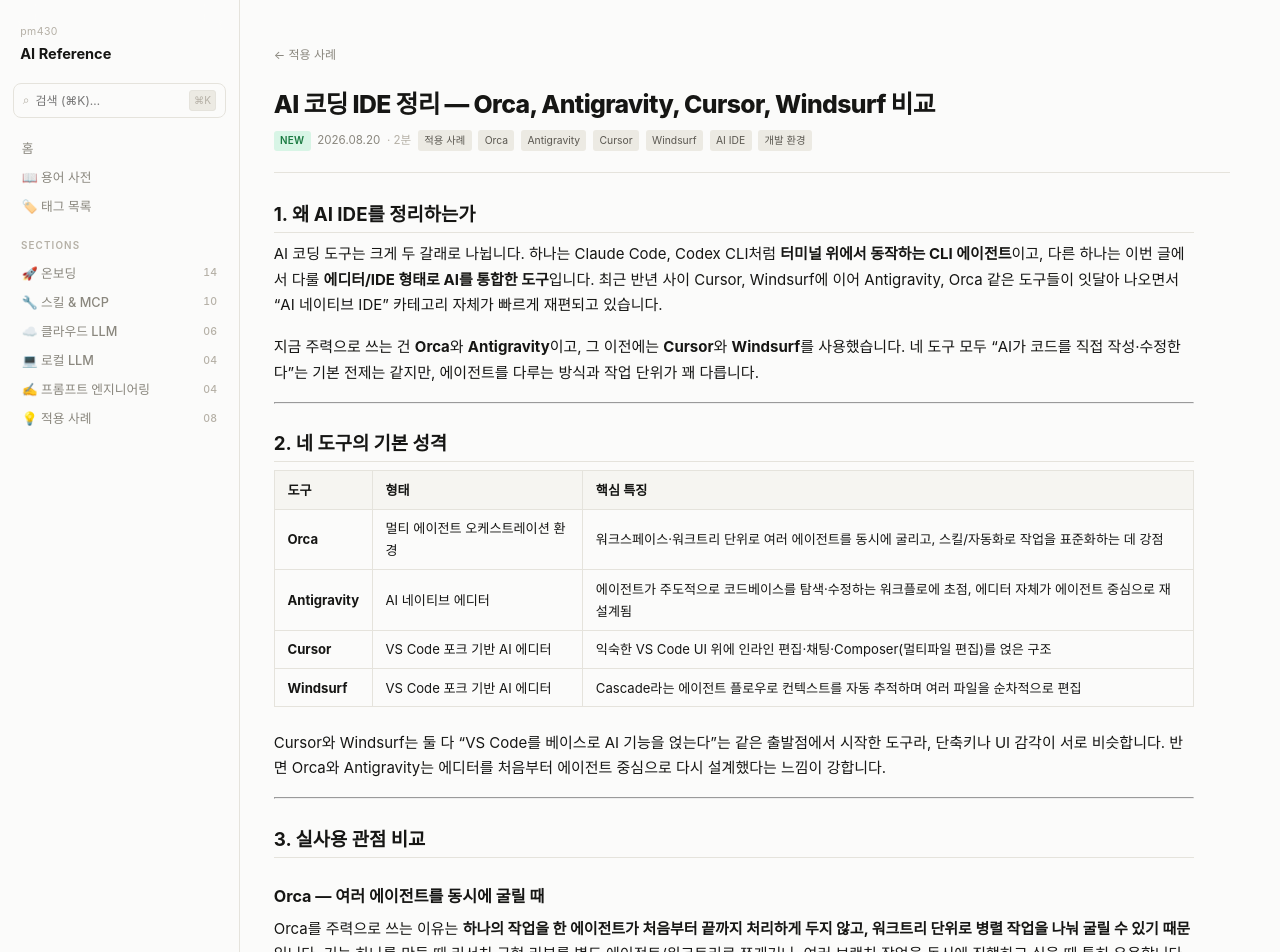
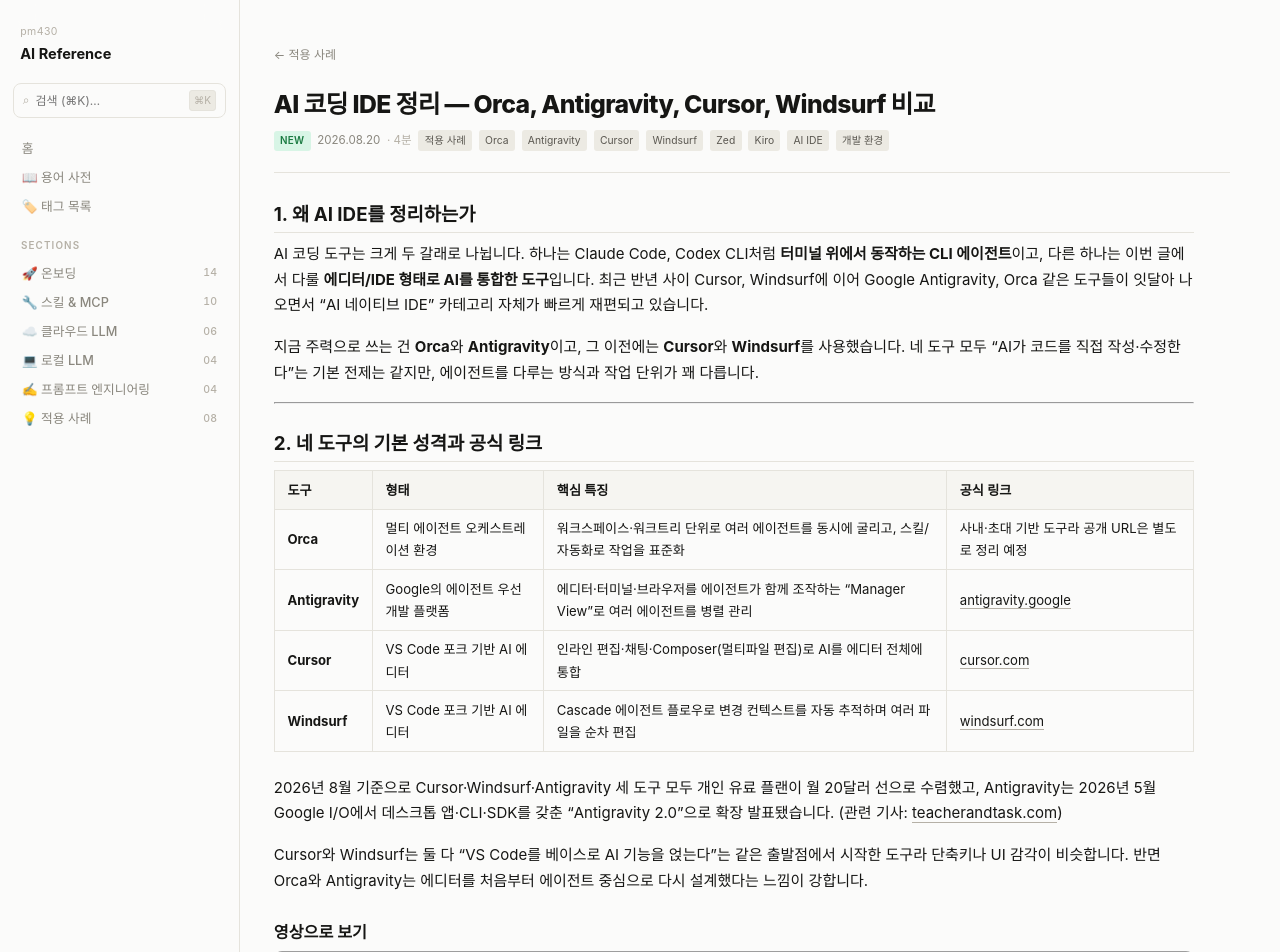
Before and after one commit to pm430/ai-reference, a Jekyll site: the page built from _posts/2026-08-21-ai-ide-comparison-orca-antigravity-cursor-windsurf.md, in a window 1280 px wide and 1400 px high. Shown: the top 952 px of the window. Built offline with Jekyll 4.4.1, drawn with Linux system fonts in a browser that asks for light colours; some web fonts are replaced; some of the changed text lies outside the part shown; grey boxes are pictures that could not be loaded.

Commit message:
fix: AI IDE 비교 포스트에 공식 링크·데모 영상·추천 IDE 추가
Co-Authored-By: Claude Opus 4.8 <noreply@anthropic.com>

```diff
--- a/_posts/2026-08-21-ai-ide-comparison-orca-antigravity-cursor-windsurf.md
+++ b/_posts/2026-08-21-ai-ide-comparison-orca-antigravity-cursor-windsurf.md
@@ -2,41 +2,55 @@
 layout: post
 title: "AI 코딩 IDE 정리 — Orca, Antigravity, Cursor, Windsurf 비교"
 categories: use-cases
-tags: [Orca, Antigravity, Cursor, Windsurf, AI IDE, 개발 환경]
+tags: [Orca, Antigravity, Cursor, Windsurf, Zed, Kiro, AI IDE, 개발 환경]
 date: 2026-08-21 00:00:00 +0900
-excerpt: "요즘 주력으로 쓰는 Orca·Antigravity와 예전에 써봤던 Cursor·Windsurf까지, AI 코딩 IDE/에디터 4종을 실사용 관점에서 정리합니다."
+excerpt: "요즘 주력으로 쓰는 Orca·Antigravity와 예전에 써봤던 Cursor·Windsurf를 실사용 관점에서 비교하고, 공식 링크·데모 영상과 함께 살펴볼 만한 다른 AI IDE도 정리합니다."
 ---
 
 ## 1. 왜 AI IDE를 정리하는가
 
-AI 코딩 도구는 크게 두 갈래로 나뉩니다. 하나는 Claude Code, Codex CLI처럼 **터미널 위에서 동작하는 CLI 에이전트**이고, 다른 하나는 이번 글에서 다룰 **에디터/IDE 형태로 AI를 통합한 도구**입니다. 최근 반년 사이 Cursor, Windsurf에 이어 Antigravity, Orca 같은 도구들이 잇달아 나오면서 "AI 네이티브 IDE" 카테고리 자체가 빠르게 재편되고 있습니다.
+AI 코딩 도구는 크게 두 갈래로 나뉩니다. 하나는 Claude Code, Codex CLI처럼 **터미널 위에서 동작하는 CLI 에이전트**이고, 다른 하나는 이번 글에서 다룰 **에디터/IDE 형태로 AI를 통합한 도구**입니다. 최근 반년 사이 Cursor, Windsurf에 이어 Google Antigravity, Orca 같은 도구들이 잇달아 나오면서 "AI 네이티브 IDE" 카테고리 자체가 빠르게 재편되고 있습니다.
 
 지금 주력으로 쓰는 건 **Orca**와 **Antigravity**이고, 그 이전에는 **Cursor**와 **Windsurf**를 사용했습니다. 네 도구 모두 "AI가 코드를 직접 작성·수정한다"는 기본 전제는 같지만, 에이전트를 다루는 방식과 작업 단위가 꽤 다릅니다.
 
 ---
 
-## 2. 네 도구의 기본 성격
+## 2. 네 도구의 기본 성격과 공식 링크
 
-| 도구 | 형태 | 핵심 특징 |
-|---|---|---|
-| **Orca** | 멀티 에이전트 오케스트레이션 환경 | 워크스페이스·워크트리 단위로 여러 에이전트를 동시에 굴리고, 스킬/자동화로 작업을 표준화하는 데 강점 |
-| **Antigravity** | AI 네이티브 에디터 | 에이전트가 주도적으로 코드베이스를 탐색·수정하는 워크플로에 초점, 에디터 자체가 에이전트 중심으로 재설계됨 |
-| **Cursor** | VS Code 포크 기반 AI 에디터 | 익숙한 VS Code UI 위에 인라인 편집·채팅·Composer(멀티파일 편집)를 얹은 구조 |
-| **Windsurf** | VS Code 포크 기반 AI 에디터 | Cascade라는 에이전트 플로우로 컨텍스트를 자동 추적하며 여러 파일을 순차적으로 편집 |
+| 도구 | 형태 | 핵심 특징 | 공식 링크 |
+|---|---|---|---|
+| **Orca** | 멀티 에이전트 오케스트레이션 환경 | 워크스페이스·워크트리 단위로 여러 에이전트를 동시에 굴리고, 스킬/자동화로 작업을 표준화 | 사내·초대 기반 도구라 공개 URL은 별도로 정리 예정 |
+| **Antigravity** | Google의 에이전트 우선 개발 플랫폼 | 에디터·터미널·브라우저를 에이전트가 함께 조작하는 "Manager View"로 여러 에이전트를 병렬 관리 | [antigravity.google](https://antigravity.google/) |
+| **Cursor** | VS Code 포크 기반 AI 에디터 | 인라인 편집·채팅·Composer(멀티파일 편집)로 AI를 에디터 전체에 통합 | [cursor.com](https://cursor.com/) |
+| **Windsurf** | VS Code 포크 기반 AI 에디터 | Cascade 에이전트 플로우로 변경 컨텍스트를 자동 추적하며 여러 파일을 순차 편집 | [windsurf.com](https://windsurf.com/) |
 
-Cursor와 Windsurf는 둘 다 "VS Code를 베이스로 AI 기능을 얹는다"는 같은 출발점에서 시작한 도구라, 단축키나 UI 감각이 서로 비슷합니다. 반면 Orca와 Antigravity는 에디터를 처음부터 에이전트 중심으로 다시 설계했다는 느낌이 강합니다.
+2026년 8월 기준으로 Cursor·Windsurf·Antigravity 세 도구 모두 개인 유료 플랜이 월 20달러 선으로 수렴했고, Antigravity는 2026년 5월 Google I/O에서 데스크톱 앱·CLI·SDK를 갖춘 "Antigravity 2.0"으로 확장 발표됐습니다. (관련 기사: [teacherandtask.com](https://www.teacherandtask.com/blog/cursor-windsurf-copilot-antigravity-ai-coding-ide-landscape))
+
+Cursor와 Windsurf는 둘 다 "VS Code를 베이스로 AI 기능을 얹는다"는 같은 출발점에서 시작한 도구라 단축키나 UI 감각이 비슷합니다. 반면 Orca와 Antigravity는 에디터를 처음부터 에이전트 중심으로 다시 설계했다는 느낌이 강합니다.
+
+### 영상으로 보기
+
+{% include youtube.html id="T_fnhr5lVBw" title="Google Antigravity | I/O 2026 Keynote" %}
+
+**출처:** [Google Antigravity | I/O 2026 Keynote](https://www.youtube.com/watch?v=T_fnhr5lVBw)
+
+{% include youtube.html id="e_O2MsoVCQI" title="Cursor 2.0 Explained: New Agent Mode, Composer Model, and Built-In Browser" %}
+
+**출처:** [Cursor 2.0 Explained](https://www.youtube.com/watch?v=e_O2MsoVCQI)
+
+두 영상 모두 각 도구의 에이전트 모드(Antigravity의 Manager View, Cursor의 Composer/Agent Mode)를 화면으로 직접 보여주기 때문에, 표로 된 설명보다 실제 UI 흐름을 파악하기에 좋습니다.
 
 ---
 
-## 3. 실사용 관점 비교
+## 3. 실사용 관점 비교와 예시
 
 ### Orca — 여러 에이전트를 동시에 굴릴 때
 
-Orca를 주력으로 쓰는 이유는 **하나의 작업을 한 에이전트가 처음부터 끝까지 처리하게 두지 않고, 워크트리 단위로 병렬 작업을 나눠 굴릴 수 있기 때문**입니다. 기능 하나를 만들 때 리서치·구현·리뷰를 별도 에이전트/워크트리로 쪼개거나, 여러 브랜치 작업을 동시에 진행하고 싶을 때 특히 유용합니다. 단일 파일을 빠르게 고치는 용도보다는 **작업을 오케스트레이션하는 용도**에 가깝습니다.
+Orca를 주력으로 쓰는 이유는 **하나의 작업을 한 에이전트가 처음부터 끝까지 처리하게 두지 않고, 워크트리 단위로 병렬 작업을 나눠 굴릴 수 있기 때문**입니다. 예를 들어 기능 하나를 만들 때 "리서치용 에이전트"와 "구현용 에이전트"를 서로 다른 워크트리에서 동시에 돌리고, 완료되면 결과만 메인 브랜치로 합치는 식으로 작업합니다. 여러 브랜치 작업을 동시에 진행하고 싶을 때 특히 유용하며, 단일 파일을 빠르게 고치는 용도보다는 **작업을 오케스트레이션하는 용도**에 가깝습니다.
 
 ### Antigravity — 에이전트가 코드베이스를 주도적으로 탐색할 때
 
-Antigravity는 에디터 자체가 "에이전트가 먼저 움직이고, 사람이 검토·개입한다"는 흐름에 맞춰져 있습니다. 코드베이스가 크거나 익숙하지 않은 저장소를 다룰 때, 에이전트에게 넓은 재량을 주고 결과를 확인하는 방식이 잘 맞습니다.
+Antigravity는 에디터 자체가 "에이전트가 먼저 움직이고, 사람이 검토·개입한다"는 흐름에 맞춰져 있습니다. Manager View에서 여러 에이전트의 진행 상황을 병렬로 확인할 수 있고, Gemini 3 Pro를 기본 모델로 쓰면서 Claude Sonnet 4.5나 GPT-OSS 계열 모델도 선택할 수 있습니다. 코드베이스가 크거나 익숙하지 않은 저장소를 다룰 때, 에이전트에게 넓은 재량을 주고 결과를 확인하는 방식이 잘 맞습니다.
 
 ### Cursor — 익숙한 편집 경험이 필요할 때
 
@@ -48,15 +62,32 @@ Windsurf의 Cascade는 변경 이력과 관련 파일을 자동으로 따라가
 
 ---
 
-## 4. 선택 기준 정리
+## 4. 함께 살펴볼 만한 다른 AI IDE
+
+지금 쓰는 네 가지 외에도 2026년 기준으로 자주 언급되는 AI IDE들이 있습니다. 실제로 오래 써본 건 아니지만, 필요에 따라 시도해볼 만한 후보로 정리합니다.
+
+| 도구 | 특징 | 공식 링크 |
+|---|---|---|
+| **Zed** | Rust로 처음부터 새로 만든 초고속 에디터. 실시간 공동 편집과 AI 기능을 함께 지원하며 에디터 자체는 무료 | [zed.dev](https://zed.dev/) |
+| **Amazon Kiro** | AWS가 내놓은 VS Code 기반 IDE. 프롬프트로 바로 코드를 고치는 "Vibe 모드"와 요구사항·설계 문서를 먼저 만드는 "Spec 모드"를 함께 제공 | [kiro.dev](https://kiro.dev/) |
+| **GitHub Copilot** | 인라인 자동완성 품질이 가장 안정적이라는 평가가 많고, 다른 AI 네이티브 IDE 대비 가격이 저렴한 편 | [github.com/features/copilot](https://github.com/features/copilot) |
+
+VS Code 계열(Cursor, Windsurf, Kiro)에 익숙하다면 Zed로 넘어갈 때 속도 체감이 가장 크고, "코딩 전에 스펙부터 합의하고 싶다"면 Kiro의 Spec 모드가, 자동완성 위주로 가볍게만 쓰고 싶다면 Copilot이 각각 맞는 선택지입니다.
+
+---
+
+## 5. 선택 기준 정리
 
 > 지금은 **작업 단위가 클수록 Orca, 코드베이스 탐색·수정이 중심이면 Antigravity**를 쓰고, Cursor·Windsurf는 VS Code 기반의 가벼운 AI 편집 경험이 필요할 때 여전히 유효한 선택지입니다.
 
 - **여러 작업을 병렬로 조율해야 한다** → Orca
 - **에이전트가 코드베이스를 넓게 탐색하며 작업하길 원한다** → Antigravity
 - **VS Code 감각 그대로 AI 보조를 받고 싶다** → Cursor / Windsurf
+- **에디터 속도 자체가 중요하다** → Zed
+- **코딩 전에 스펙·설계 합의부터 하고 싶다** → Amazon Kiro
+- **가볍게 자동완성 위주로만 쓰고 싶다** → GitHub Copilot
 
-넷 다 결국 "AI에게 얼마나 자율성을 주고, 사람은 어디서 개입할지"를 다르게 설계한 도구입니다. 도구 자체보다 **지금 하려는 작업의 단위(파일 하나인지, 저장소 전체인지, 여러 작업의 병렬 조율인지)**를 먼저 정하고 도구를 고르는 편이 낫습니다. 추천은 어디까지나 출발점일 뿐, 팀 상황과 프로젝트 규모에 따라 조합해서 쓰는 게 현실적입니다.
+결국 "AI에게 얼마나 자율성을 주고, 사람은 어디서 개입할지"를 다르게 설계한 도구들입니다. 도구 자체보다 **지금 하려는 작업의 단위(파일 하나인지, 저장소 전체인지, 여러 작업의 병렬 조율인지)**를 먼저 정하고 도구를 고르는 편이 낫습니다. 추천은 어디까지나 출발점일 뿐, 팀 상황과 프로젝트 규모에 따라 조합해서 쓰는 게 현실적입니다.
 
 ---
 
```
